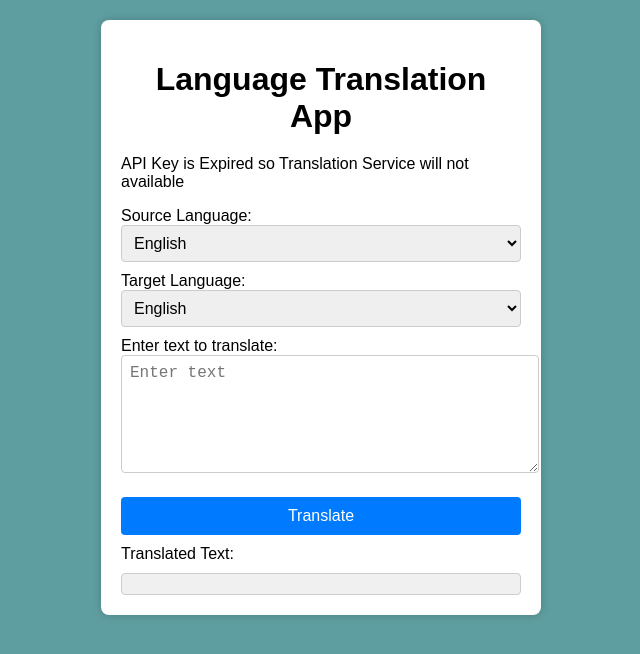
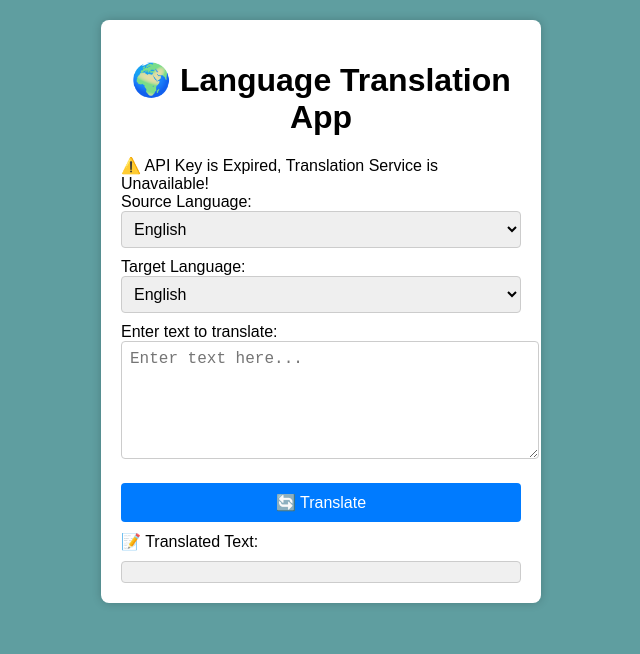
Before and after one commit to pranavlonari/simplelanguage-translation-app, a plain HTML site: page index.html in a window 1280 px wide. Shown: the whole page, without its empty margins (319-959 px from the left). Drawn offline with Linux system fonts and the light colour scheme.

Commit message:
modified ui design

```diff
--- a/index.html
+++ b/index.html
@@ -8,11 +8,13 @@
   </head>
   <body>
     <div class="container">
-      <h1>Language Translation App</h1>
+      <h1>🌍 Language Translation App</h1>
 
+      <div class="alert">
+        ⚠️ API Key is Expired, Translation Service is Unavailable!
+      </div>
 
       <div class="language-select">
-        <p> API Key is Expired so Translation Service will not available</p>
         <label for="source-language">Source Language:</label>
         <select id="source-language">
           <option value="en">English</option>
@@ -21,9 +23,9 @@
           <option value="ja">Japanese</option>
           <option value="zh">Chinese</option>
           <option value="de">German</option>
-          <!-- Add more language options here -->
         </select>
       </div>
+
       <div class="language-select">
         <label for="target-language">Target Language:</label>
         <select id="target-language">
@@ -33,19 +35,22 @@
           <option value="ja">Japanese</option>
           <option value="zh">Chinese</option>
           <option value="de">German</option>
-          <!-- Add more language options here -->
         </select>
       </div>
+
       <div class="text-input">
         <label for="source-text">Enter text to translate:</label>
-        <textarea id="source-text" placeholder="Enter text"></textarea>
+        <textarea id="source-text" placeholder="Enter text here..."></textarea>
       </div>
-      <button id="translate-button">Translate</button>
+
+      <button id="translate-button">🔄 Translate</button>
+
       <div class="result">
-        <p>Translated Text:</p>
-        <div id="translated-text"></div>
+        <p>📝 Translated Text:</p>
+        <div id="translated-text" class="output-box"></div>
       </div>
     </div>
+
     <script src="script.js"></script>
   </body>
 </html>
```
